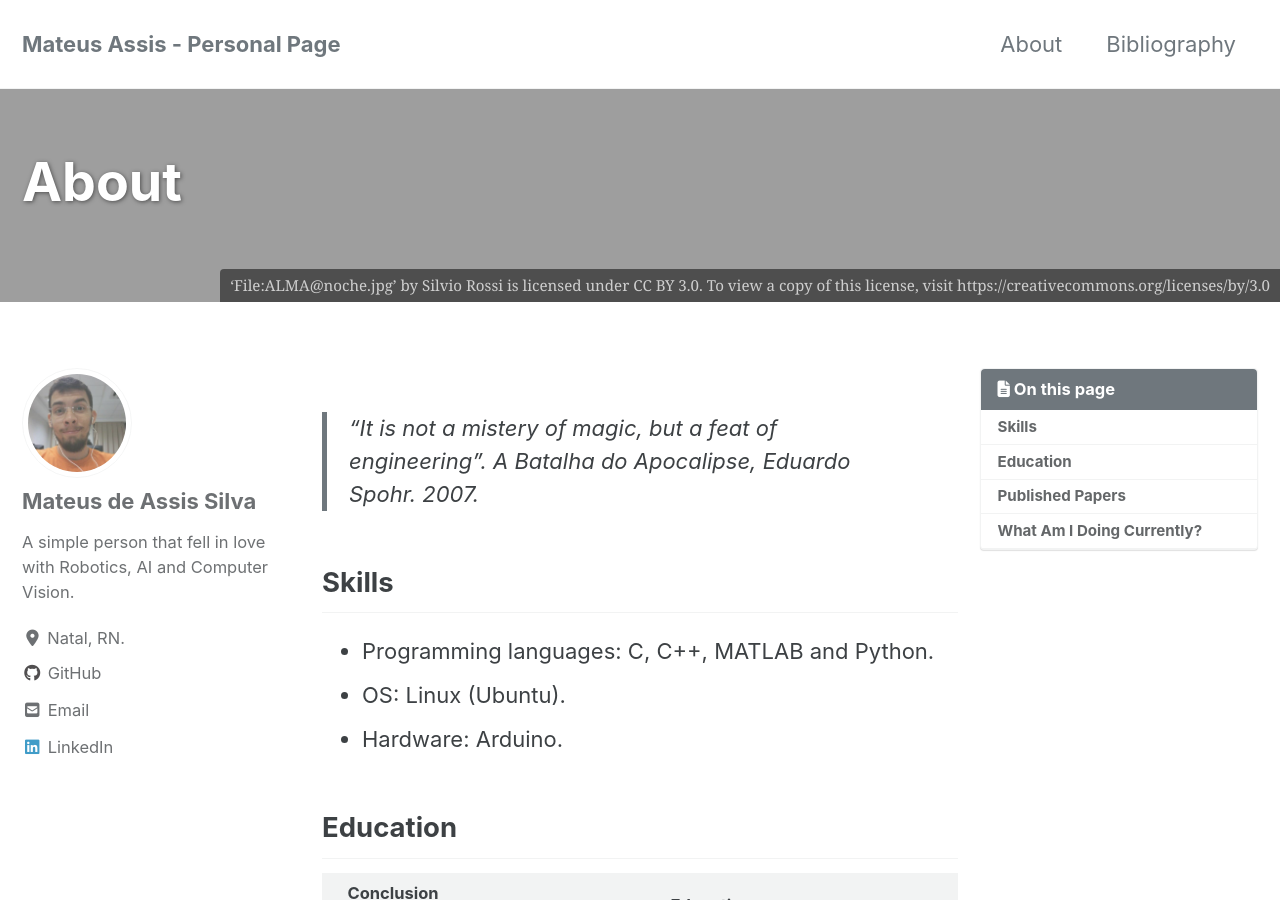
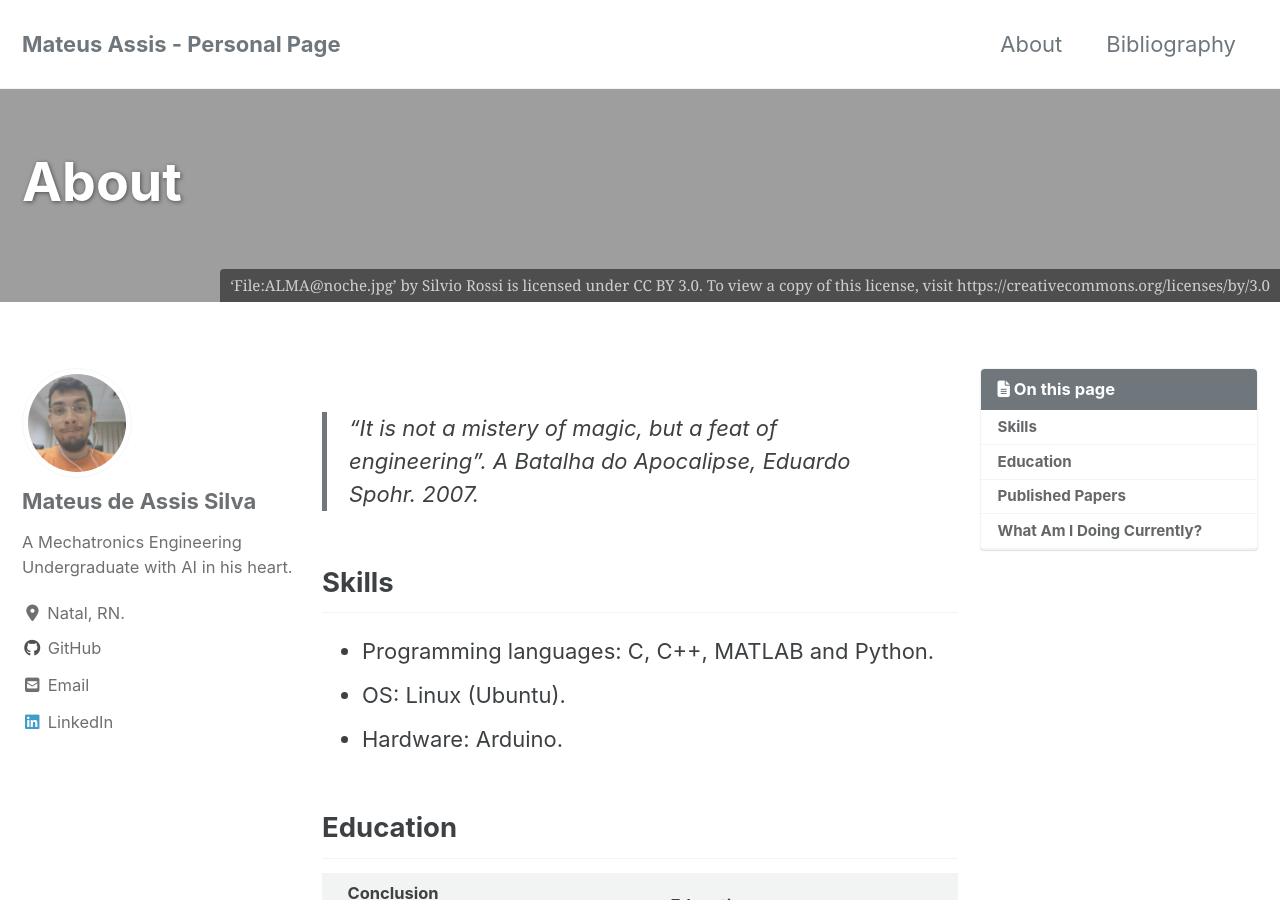
Before and after one commit to mtxslv/mtxslv.github.io, a Jekyll site: the page built from _pages/about.md, in a window 1280 px wide and 900 px high. Built offline with Jekyll 4.4.1, drawn with Linux system fonts in a browser that asks for light colours; cached includes are drawn as plain includes; nearby versions of some CDN libraries.

Commit message:
bio intro changed

```diff
--- a/_config.yml
+++ b/_config.yml
@@ -95,7 +95,7 @@ analytics:
 author:
   name             : "Mateus de Assis Silva"
   avatar           : "/images/bio-photo.jpg" # path of avatar image, e.g. "/assets/images/bio-photo.jpg"
-  bio              : "A simple person that fell in love with Robotics, AI and Computer Vision."
+  bio              : "A Mechatronics Engineering Undergraduate with AI in his heart."
   location         : "Natal, RN."
   email            : "mateus.d.assis.silva@gmail.com"
   linkedin         : "mateus-assis-013a46140/" # I manually added this linkedin link
```
